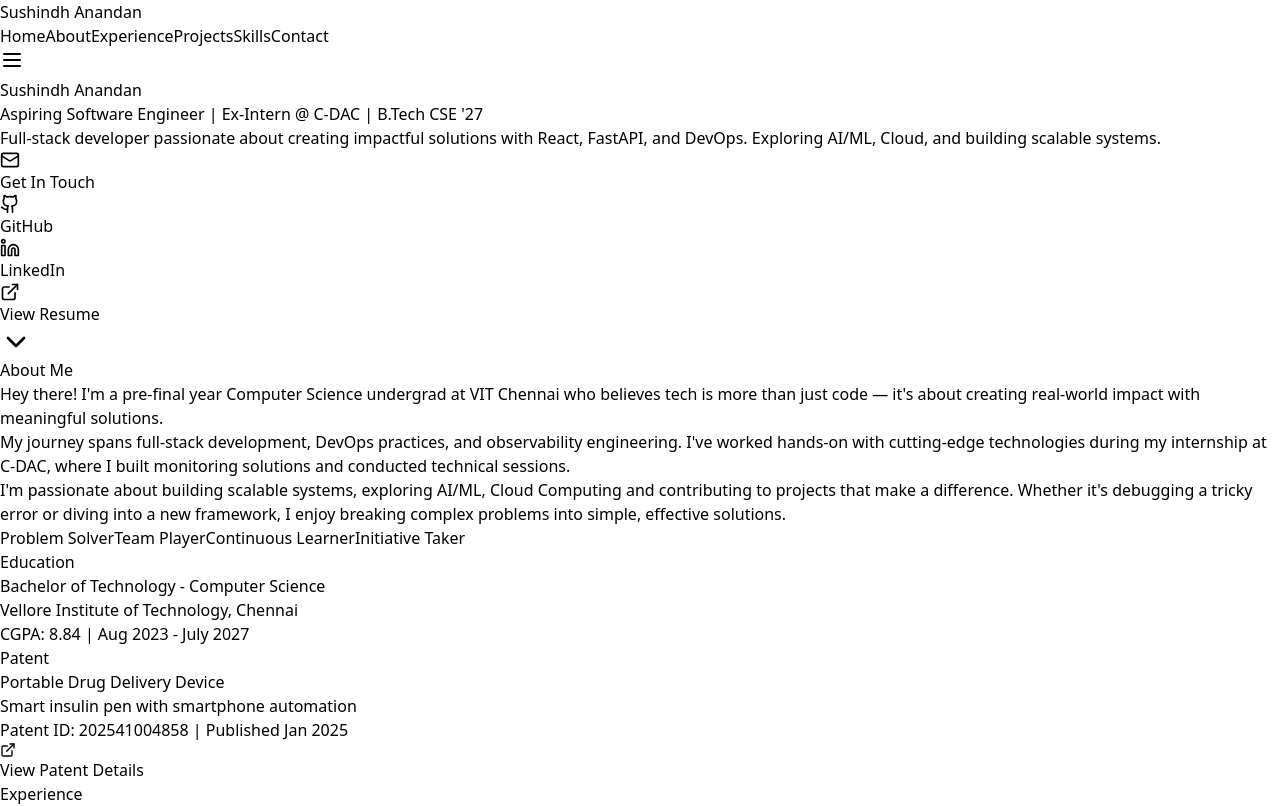
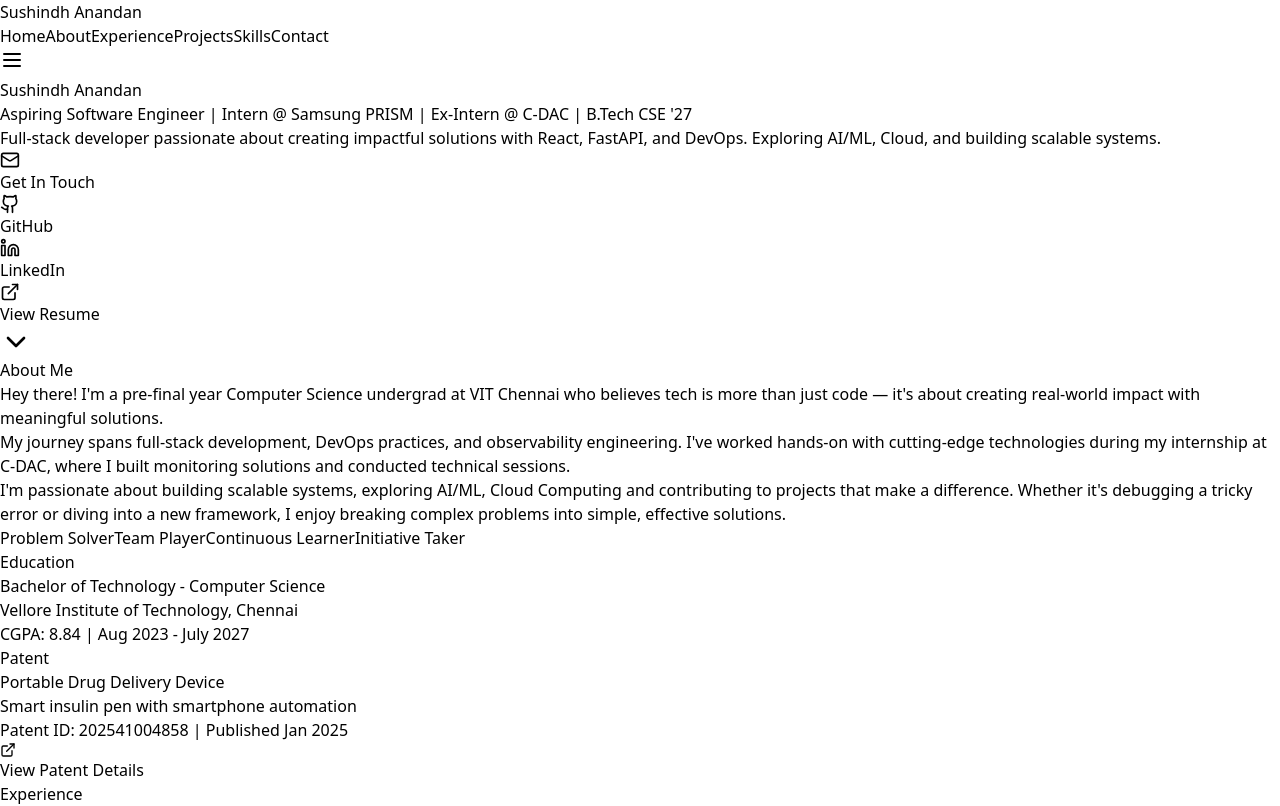
Before and after one commit to Sushindh/Portfolio, a React (Vite) app: page / in a window 1280 px wide. Shown: the top 806 px of the page. Built offline with nearby package versions, Linux system fonts and the light colour scheme.

Commit message:
with_samsung

```diff
--- a/src/App.jsx
+++ b/src/App.jsx
@@ -137,7 +137,7 @@ const Portfolio = () => {
               Sushindh Anandan
             </h1>
             <p className="text-xl md:text-2xl text-gray-300 mb-6">
-              Aspiring Software Engineer | Ex-Intern @ C-DAC | B.Tech CSE '27
+              Aspiring Software Engineer | Intern @ Samsung PRISM | Ex-Intern @ C-DAC | B.Tech CSE '27
             </p>
             <p className="text-lg text-gray-400 max-w-2xl mx-auto mb-8">
               Full-stack developer passionate about creating impactful solutions with React, FastAPI, and DevOps.
```
